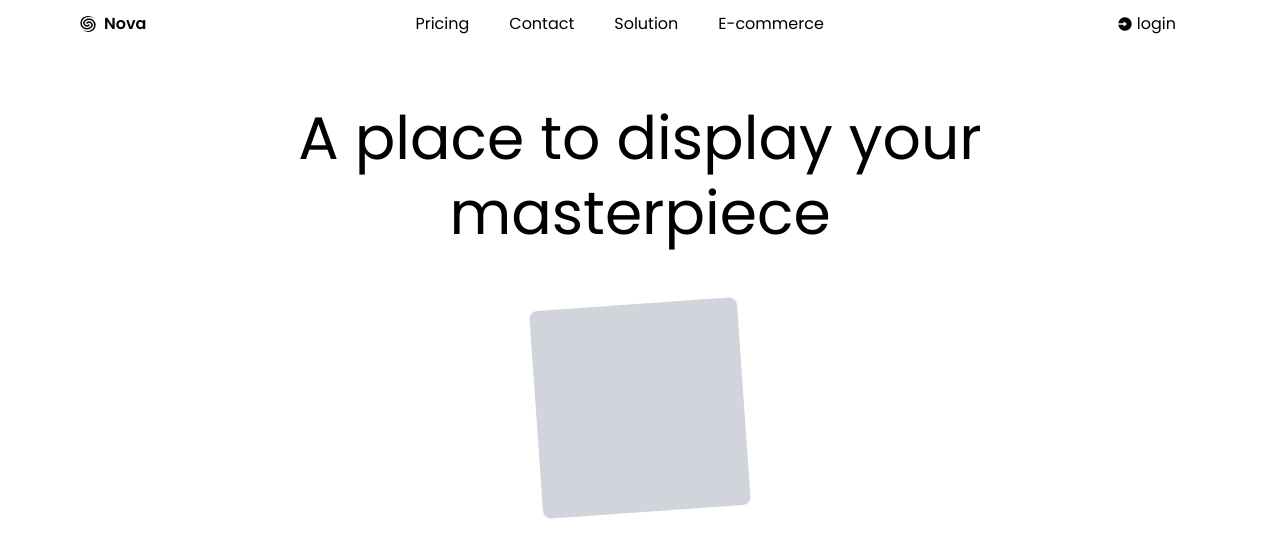
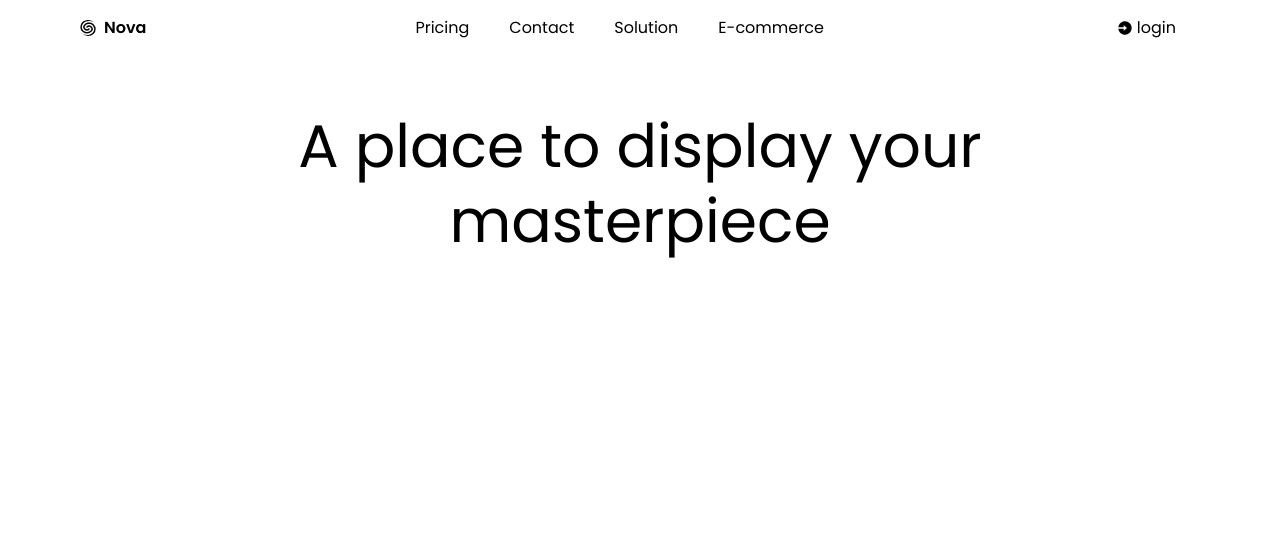
Before and after one commit to rainbowfish-ui/nova, a Next.js app: page / in a window 1280 px wide. Shown: the top 558 px of the page. Built offline with nearby package versions, Linux system fonts and the light colour scheme.

Commit message:
add popup card

```diff
--- a/src/app/page.tsx
+++ b/src/app/page.tsx
@@ -1,5 +1,4 @@
 import LandingPage from "@/components/landing-page";
-import Image from "next/image";
 
 export default function Home() {
   return <LandingPage />;
--- a/src/components/animation/card-popup.tsx
+++ b/src/components/animation/card-popup.tsx
@@ -2,17 +2,17 @@
 import React from "react";
 import { motion } from "motion/react";
 
-const CardPopup = ({ children }: { children: React.ReactNode }) => {
+const CardPopup = () => {
   return (
-    <div className={`relative w-fit`}>
-      <motion.div
-        initial={{ y: 200, rotate: -20 }}
-        animate={{ y: 0, rotate: -4 }}
-        transition={{ duration: 0.5 }}
-      >
-        {children}
-      </motion.div>
-    </div>
+    <motion.div
+      className={`absolute w-fit`}
+      id="card-popup"
+      initial={{ y: 200, rotate: -20 }}
+    >
+      <div>
+        <div className="size-52 rounded-lg bg-gray-300"></div>
+      </div>
+    </motion.div>
   );
 };
 
--- /dev/null
+++ b/src/components/animation/cards.tsx
@@ -0,0 +1,29 @@
+"use client";
+import React, { useEffect } from "react";
+import CardPopup from "./card-popup";
+import { motion, useAnimate } from "motion/react";
+
+const Cards = () => {
+  const [scope, animate] = useAnimate();
+
+  const animationFrame = async () => {
+    await animate("#card-popup", { y: 200, rotate: -20 });
+    await animate("#card-popup", { y: 0, rotate: -4 }, { duration: 0.5 });
+    await animate("#card-popup", { opacity: 0 }, { duration: 0 });
+  };
+
+  useEffect(() => {
+    animationFrame();
+  }, []);
+  return (
+    <div
+      className="size-full relative flex items-start justify-center"
+      ref={scope}
+    >
+      <CardPopup />
+      <motion.div></motion.div>
+    </div>
+  );
+};
+
+export default Cards;
--- a/src/components/landing-page/hero/cards-container.tsx
+++ b/src/components/landing-page/hero/cards-container.tsx
@@ -1,12 +1,10 @@
-import CardPopup from "@/components/animation/card-popup";
+import Cards from "@/components/animation/cards";
 import React from "react";
 
 const CardsContainer = () => {
   return (
-    <div className="min-h-96 flex items-start justify-center">
-      <CardPopup>
-        <div className="size-52 rounded-lg bg-gray-300"></div>
-      </CardPopup>
+    <div className="w-full min-h-96 flex items-start justify-center">
+      <Cards />
     </div>
   );
 };
--- a/src/components/landing-page/index.tsx
+++ b/src/components/landing-page/index.tsx
@@ -7,6 +7,7 @@ const LandingPage = () => {
     <div className="w-full min-h-screen flex items-center justify-start flex-col">
       <Navbar />
       <Hero />
+      <div className="w-full h-screen"></div>
     </div>
   );
 };
--- a/src/components/navbar/index.tsx
+++ b/src/components/navbar/index.tsx
@@ -5,7 +5,7 @@ import LoginButton from "./login-button";
 
 const Navbar = () => {
   return (
-    <div className="w-full h-12 flex items-center justify-between px-20 sticky top-0">
+    <div className="w-full h-14 z-50 backdrop-blur-md flex items-center justify-between px-20 sticky top-0 ">
       <Logo />
       <NavItems />
       <LoginButton />
```
